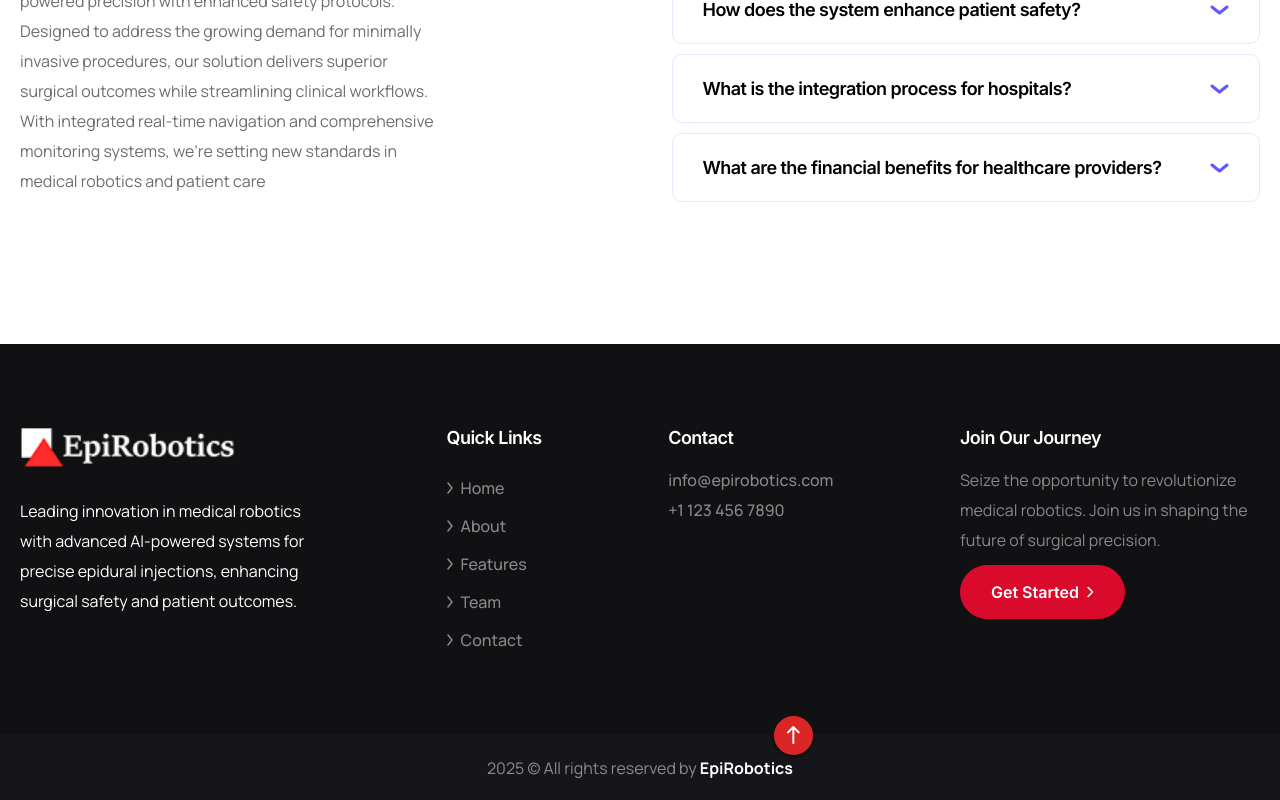
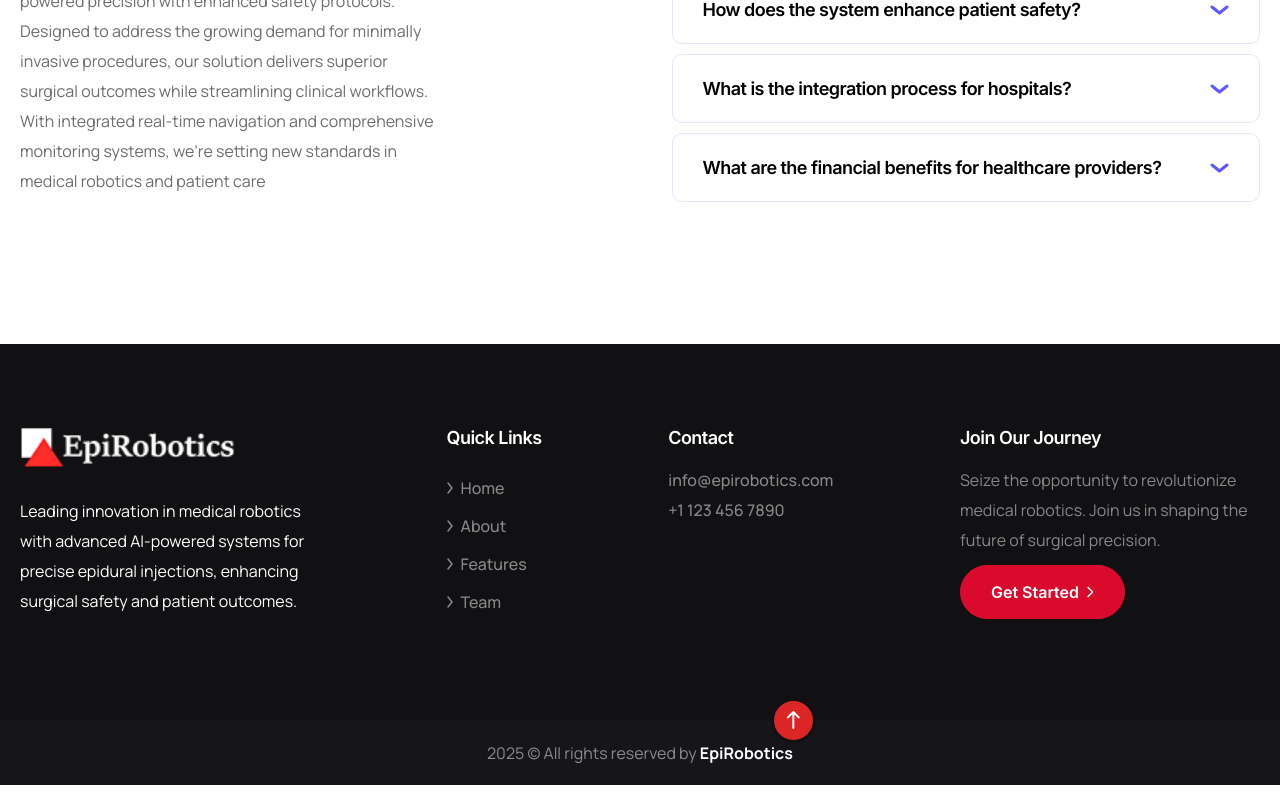
Before and after one commit to GenKnot/EpiRobotics, a Next.js app: page / in a window 1280 px wide. Shown: the part 8067-8867 px from the top of the page. Built offline with nearby package versions, Linux system fonts and the light colour scheme.

Commit message:
Update Footer.tsx

```diff
--- a/components/Footer.tsx
+++ b/components/Footer.tsx
@@ -7,8 +7,7 @@ export default function Footer() {
         {href: "#home", label: "Home"},
         {href: "#about", label: "About"},
         {href: "#feature", label: "Features"},
-        {href: "#team", label: "Team"},
-        {href: "#contact", label: "Contact"}
+        {href: "#team", label: "Team"}
     ];
 
     return (
```
